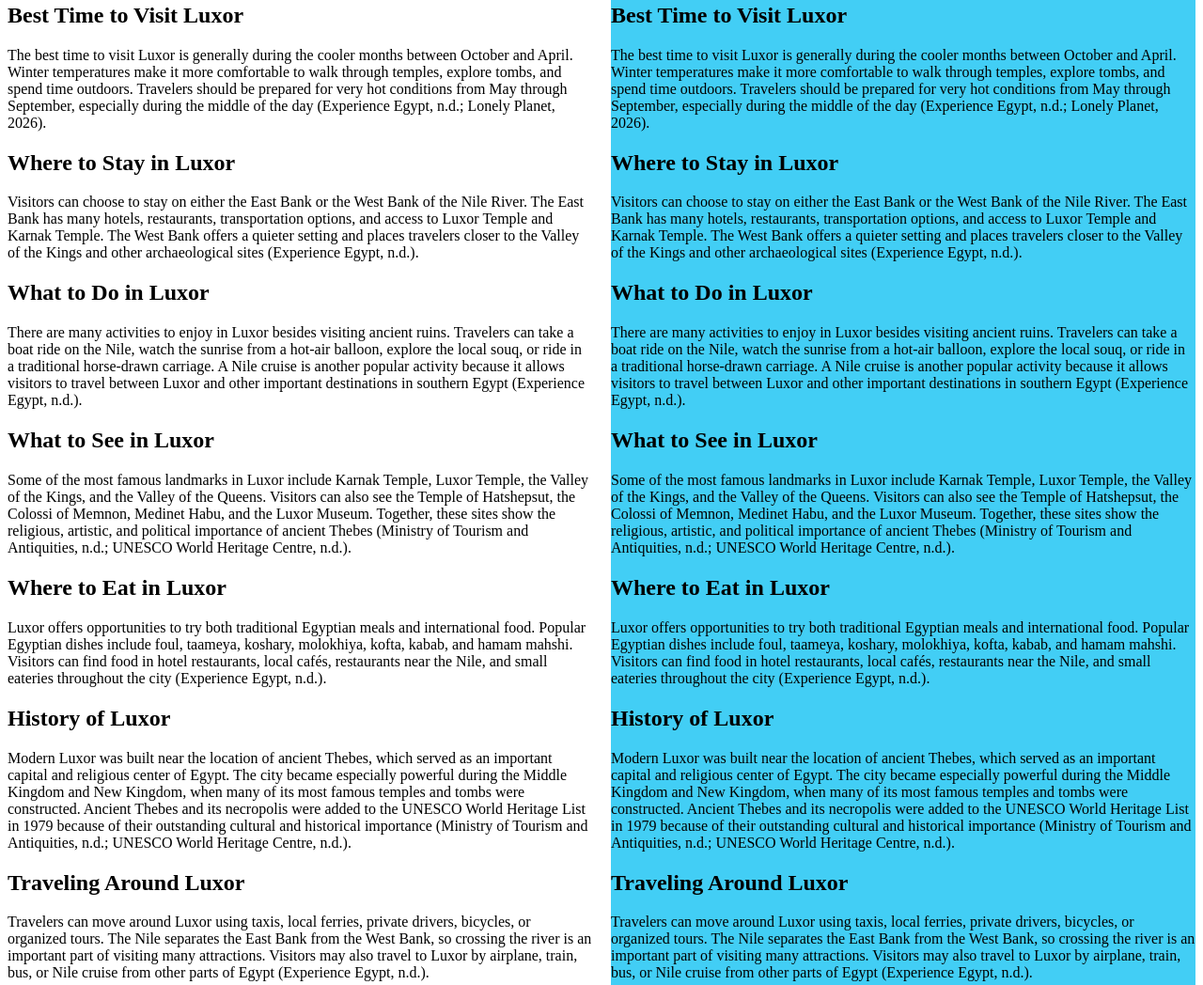
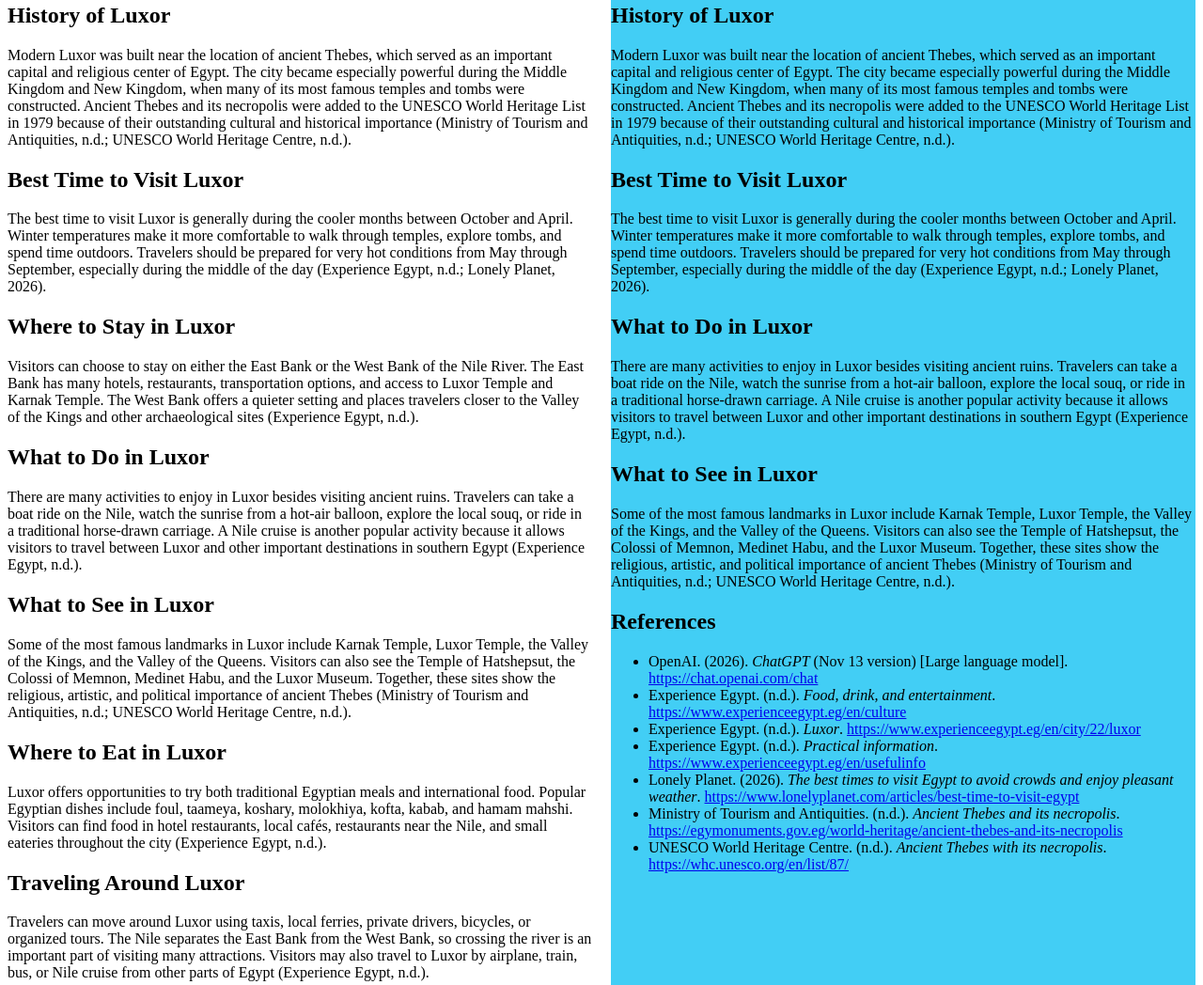
Before and after one commit to aalewicki/lewicki, a plain HTML site: page luxorfinal.html in a window 1280 px wide. Shown: the part 242-1290 px from the top of the page at 94% size. Drawn offline with Linux system fonts and the light colour scheme.

Commit message:
Update luxorfinal.html

```diff
--- a/luxorfinal.html
+++ b/luxorfinal.html
@@ -45,6 +45,9 @@
 <h2>Why visit Luxor?</h2>
 <p>Luxor is an important travel destination because it contains some of the best-preserved ancient Egyptian temples, tombs, and monuments. The city is located along the Nile River and is often described as an open-air museum because historical sites are found throughout the area. Visitors can explore both the modern city and the remains of ancient Thebes during the same trip (Experience Egypt, n.d.; UNESCO World Heritage Centre, n.d.).</p>
 
+<h2>History of Luxor</h2>
+<p>Modern Luxor was built near the location of ancient Thebes, which served as an important capital and religious center of Egypt. The city became especially powerful during the Middle Kingdom and New Kingdom, when many of its most famous temples and tombs were constructed. Ancient Thebes and its necropolis were added to the UNESCO World Heritage List in 1979 because of their outstanding cultural and historical importance (Ministry of Tourism and Antiquities, n.d.; UNESCO World Heritage Centre, n.d.).</p>
+
 <h2>Best Time to Visit Luxor</h2>
 <p>The best time to visit Luxor is generally during the cooler months between October and April. Winter temperatures make it more comfortable to walk through temples, explore tombs, and spend time outdoors. Travelers should be prepared for very hot conditions from May through September, especially during the middle of the day (Experience Egypt, n.d.; Lonely Planet, 2026).</p>
 
@@ -59,9 +62,6 @@
 
 <h2>Where to Eat in Luxor</h2>
 <p>Luxor offers opportunities to try both traditional Egyptian meals and international food. Popular Egyptian dishes include foul, taameya, koshary, molokhiya, kofta, kabab, and hamam mahshi. Visitors can find food in hotel restaurants, local cafés, restaurants near the Nile, and small eateries throughout the city (Experience Egypt, n.d.).</p>
-
-<h2>History of Luxor</h2>
-<p>Modern Luxor was built near the location of ancient Thebes, which served as an important capital and religious center of Egypt. The city became especially powerful during the Middle Kingdom and New Kingdom, when many of its most famous temples and tombs were constructed. Ancient Thebes and its necropolis were added to the UNESCO World Heritage List in 1979 because of their outstanding cultural and historical importance (Ministry of Tourism and Antiquities, n.d.; UNESCO World Heritage Centre, n.d.).</p>
 
 <h2>Traveling Around Luxor</h2>
 <p>Travelers can move around Luxor using taxis, local ferries, private drivers, bicycles, or organized tours. The Nile separates the East Bank from the West Bank, so crossing the river is an important part of visiting many attractions. Visitors may also travel to Luxor by airplane, train, bus, or Nile cruise from other parts of Egypt (Experience Egypt, n.d.).</p>
@@ -84,11 +84,11 @@
 <h2>Why visit Luxor?</h2>
 <p>Luxor is an important travel destination because it contains some of the best-preserved ancient Egyptian temples, tombs, and monuments. The city is located along the Nile River and is often described as an open-air museum because historical sites are found throughout the area. Visitors can explore both the modern city and the remains of ancient Thebes during the same trip (Experience Egypt, n.d.; UNESCO World Heritage Centre, n.d.).</p>
 
+      <h2>History of Luxor</h2>
+<p>Modern Luxor was built near the location of ancient Thebes, which served as an important capital and religious center of Egypt. The city became especially powerful during the Middle Kingdom and New Kingdom, when many of its most famous temples and tombs were constructed. Ancient Thebes and its necropolis were added to the UNESCO World Heritage List in 1979 because of their outstanding cultural and historical importance (Ministry of Tourism and Antiquities, n.d.; UNESCO World Heritage Centre, n.d.).</p>
+
 <h2>Best Time to Visit Luxor</h2>
 <p>The best time to visit Luxor is generally during the cooler months between October and April. Winter temperatures make it more comfortable to walk through temples, explore tombs, and spend time outdoors. Travelers should be prepared for very hot conditions from May through September, especially during the middle of the day (Experience Egypt, n.d.; Lonely Planet, 2026).</p>
-
-<h2>Where to Stay in Luxor</h2>
-<p>Visitors can choose to stay on either the East Bank or the West Bank of the Nile River. The East Bank has many hotels, restaurants, transportation options, and access to Luxor Temple and Karnak Temple. The West Bank offers a quieter setting and places travelers closer to the Valley of the Kings and other archaeological sites (Experience Egypt, n.d.).</p>
 
 <h2>What to Do in Luxor</h2>
 <p>There are many activities to enjoy in Luxor besides visiting ancient ruins. Travelers can take a boat ride on the Nile, watch the sunrise from a hot-air balloon, explore the local souq, or ride in a traditional horse-drawn carriage. A Nile cruise is another popular activity because it allows visitors to travel between Luxor and other important destinations in southern Egypt (Experience Egypt, n.d.).</p>
@@ -96,14 +96,6 @@
 <h2>What to See in Luxor</h2>
 <p>Some of the most famous landmarks in Luxor include Karnak Temple, Luxor Temple, the Valley of the Kings, and the Valley of the Queens. Visitors can also see the Temple of Hatshepsut, the Colossi of Memnon, Medinet Habu, and the Luxor Museum. Together, these sites show the religious, artistic, and political importance of ancient Thebes (Ministry of Tourism and Antiquities, n.d.; UNESCO World Heritage Centre, n.d.).</p>
 
-<h2>Where to Eat in Luxor</h2>
-<p>Luxor offers opportunities to try both traditional Egyptian meals and international food. Popular Egyptian dishes include foul, taameya, koshary, molokhiya, kofta, kabab, and hamam mahshi. Visitors can find food in hotel restaurants, local cafés, restaurants near the Nile, and small eateries throughout the city (Experience Egypt, n.d.).</p>
-
-<h2>History of Luxor</h2>
-<p>Modern Luxor was built near the location of ancient Thebes, which served as an important capital and religious center of Egypt. The city became especially powerful during the Middle Kingdom and New Kingdom, when many of its most famous temples and tombs were constructed. Ancient Thebes and its necropolis were added to the UNESCO World Heritage List in 1979 because of their outstanding cultural and historical importance (Ministry of Tourism and Antiquities, n.d.; UNESCO World Heritage Centre, n.d.).</p>
-
-<h2>Traveling Around Luxor</h2>
-<p>Travelers can move around Luxor using taxis, local ferries, private drivers, bicycles, or organized tours. The Nile separates the East Bank from the West Bank, so crossing the river is an important part of visiting many attractions. Visitors may also travel to Luxor by airplane, train, bus, or Nile cruise from other parts of Egypt (Experience Egypt, n.d.).</p>
 
 <h2>References</h2>
 <ul>
```
